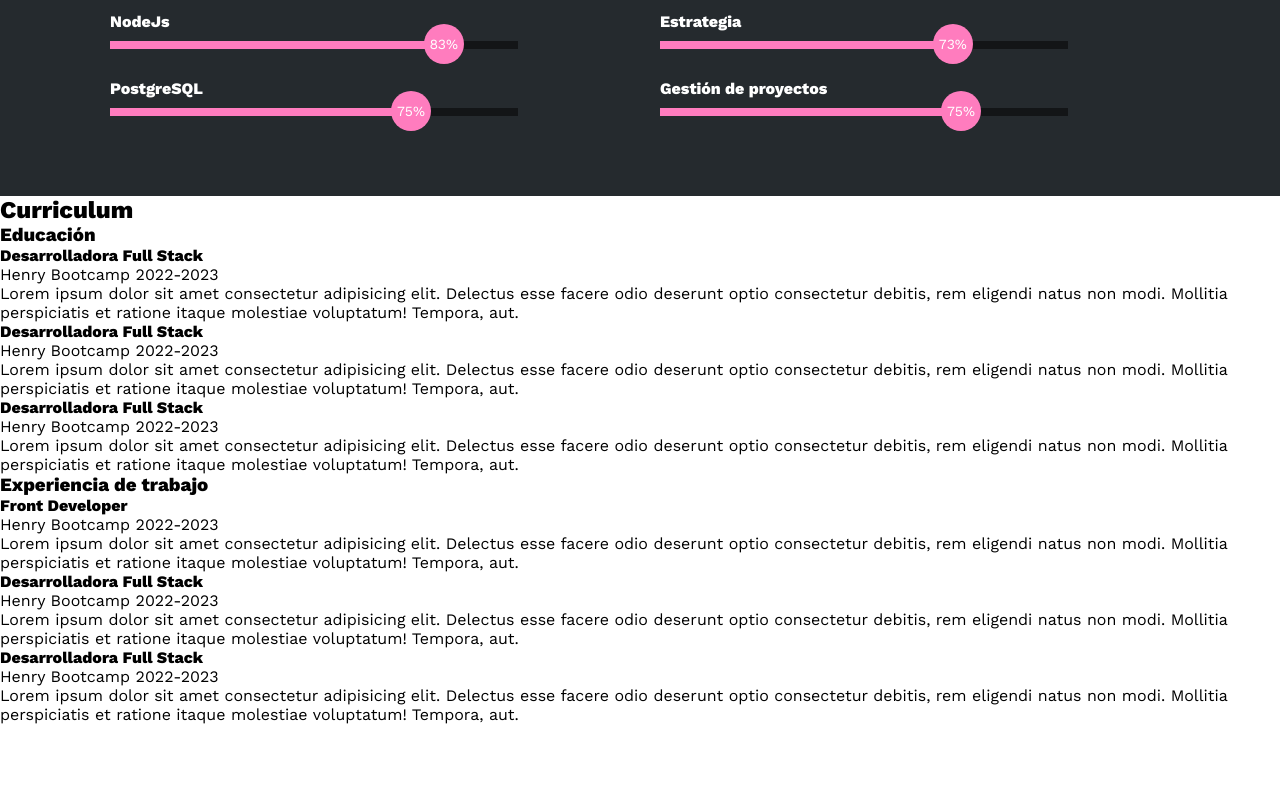
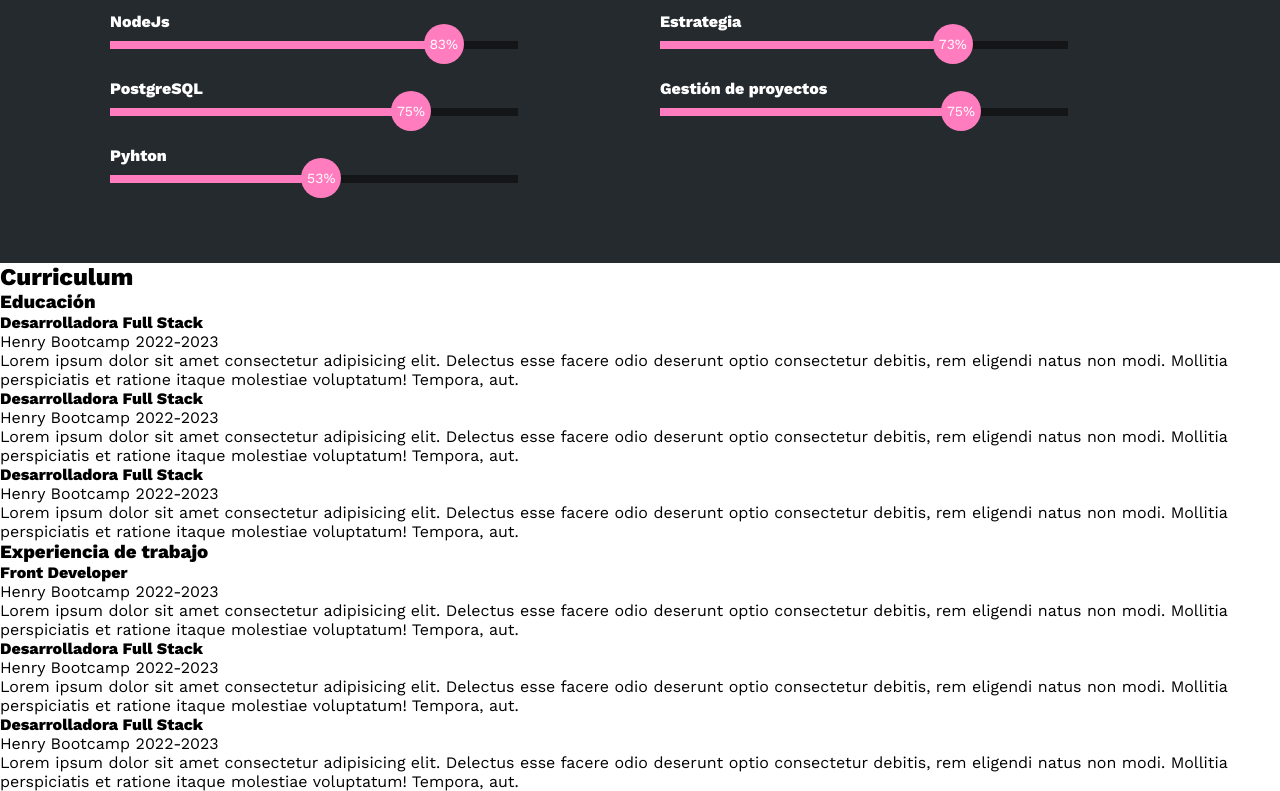
Before and after one commit to FlorenciaMarcos/Portfolio, a plain HTML site: page Html/index.html in a window 1280 px wide. Shown: the part 2115-2906 px from the top of the page. Before the commit the page ends 2839 px from the top, so only its background shows below. Drawn offline with nearby package versions, Linux system fonts and the light colour scheme.

Commit message:
ultimos cambios jueves

```diff
--- a/Html/index.html
+++ b/Html/index.html
@@ -211,6 +211,14 @@
        </div>
     </div>
   </div>
+  <div class="skill">
+    <span>Pyhton</span>
+    <div class="barra-skill">
+      <div class="progreso pyhton">
+        <span>53%</span>
+       </div>
+    </div>
+  </div>
 </div>
 <!--Professional Skills-->
 <div class="col">
--- a/Style.css/Style.css
+++ b/Style.css/Style.css
@@ -395,6 +395,14 @@ margin-bottom: 20px;
     0%{widht:0%;}
     100%{width:75%}
 }
+.skills .skill .pyhton{
+    width: 0%;
+    animation: 2s pyhton forwards;
+}
+@keyframes pyhton {
+    0%{widht:0%;}
+    100%{width:53%}
+}
 .skills .skill .trabajo{
     width: 0%;
     animation: 2s trabajo forwards;
```
